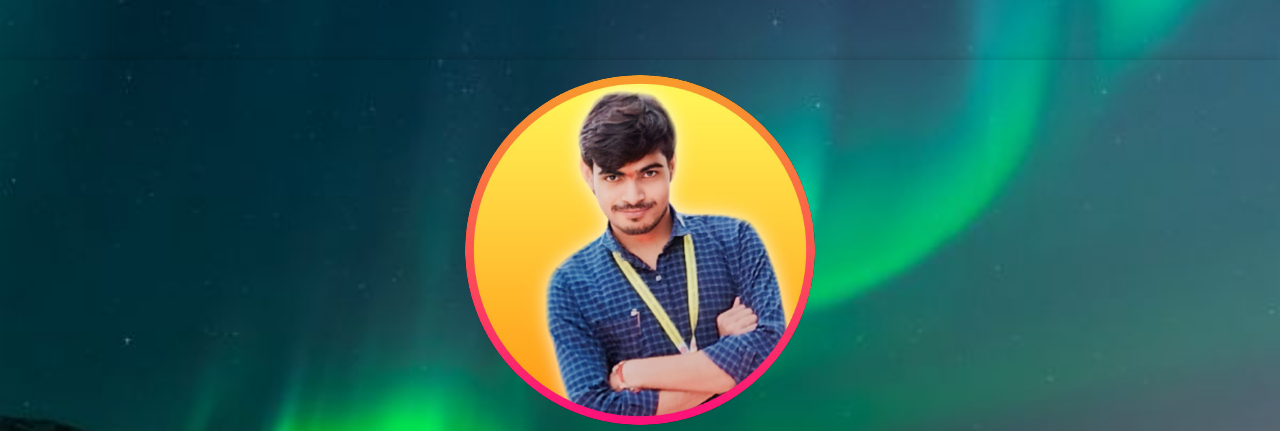
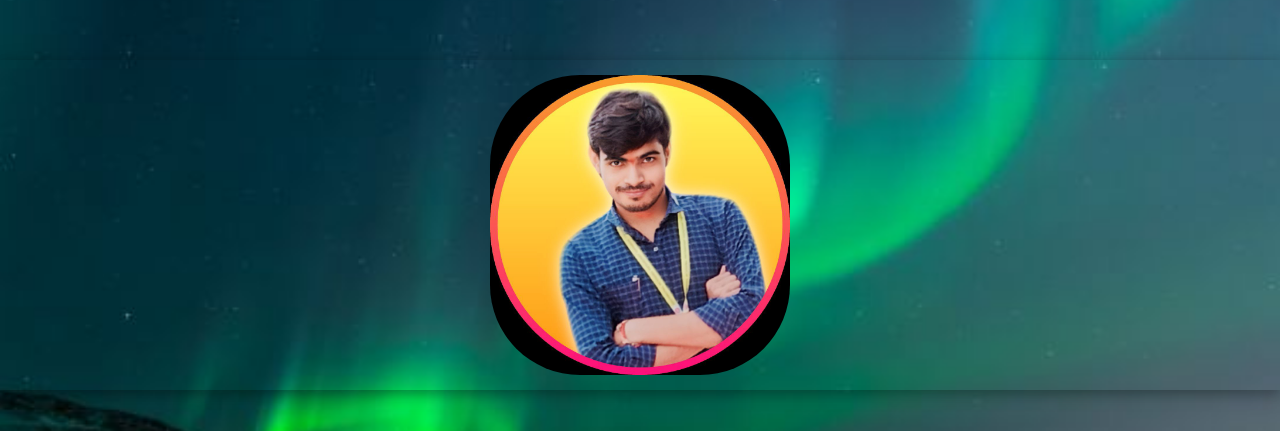
Before and after one commit to hackmind7/resume, a plain HTML site: page index.html in a window 1280 px wide. Shown: the top 431 px of the page. Drawn offline with nearby package versions, Linux system fonts and the light colour scheme.

Commit message:
Update My_Resume.css

```diff
--- a/My_Resume.css
+++ b/My_Resume.css
@@ -11,8 +11,8 @@ body {
     padding: 4em 0;
   }
   header img {
-    border-radius: 50%;
-    max-width: 350px;
+    border-radius: 30%;
+    max-width: 300px;
     margin: 1em;
   }
   header h1 {
```
